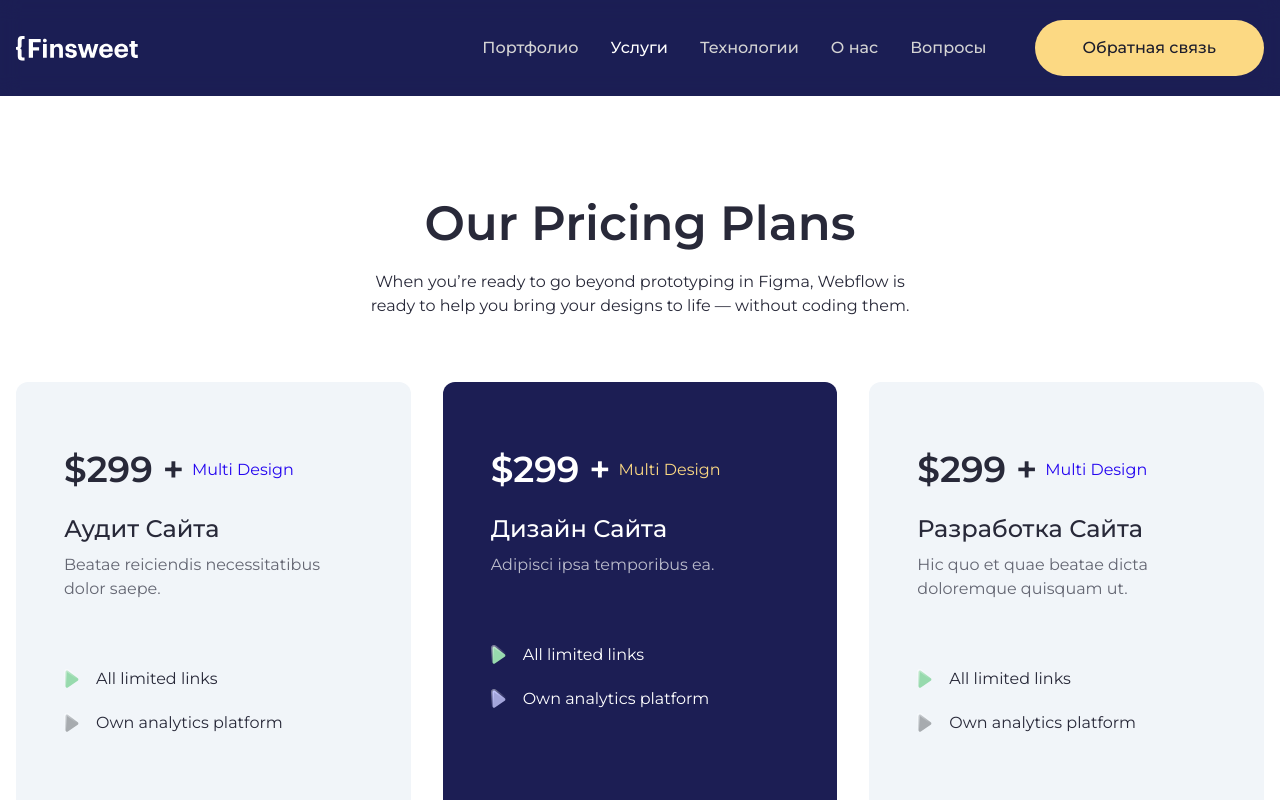
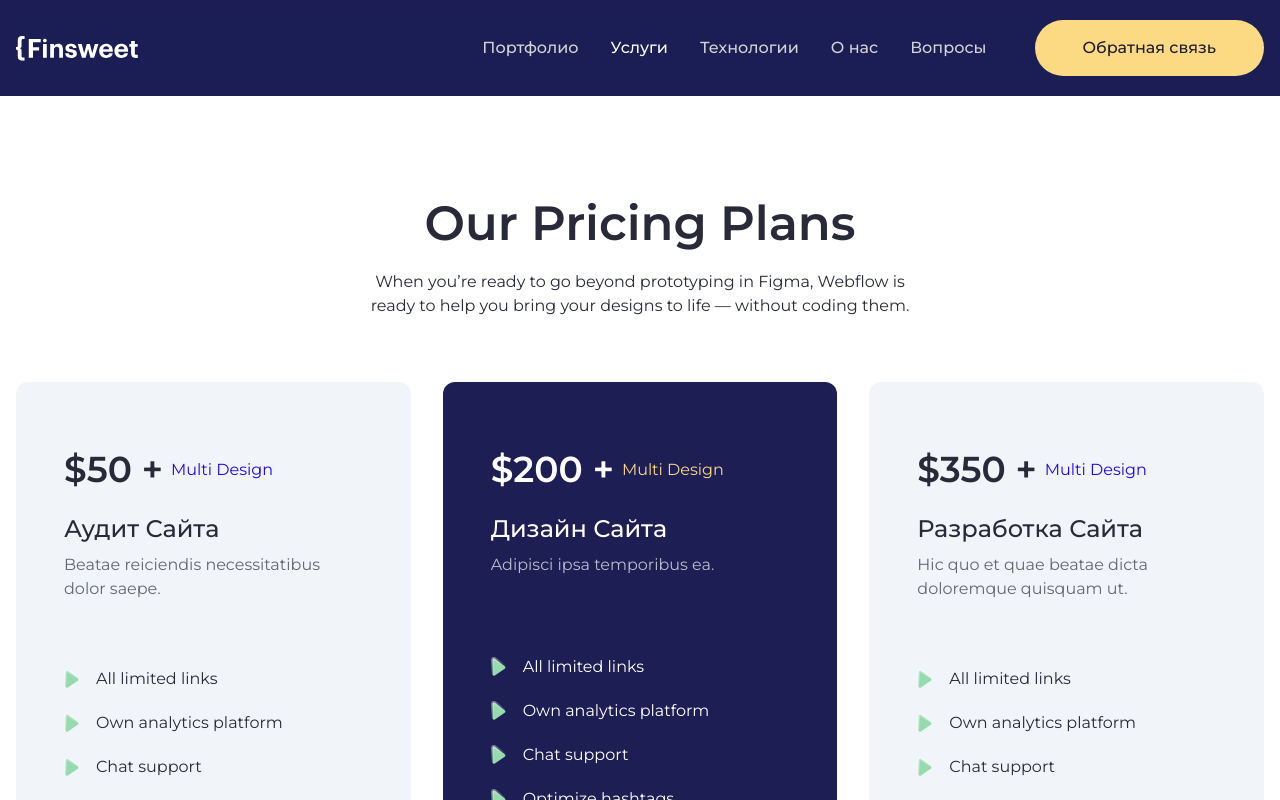
Before and after one commit to KirillUnited/digital-agency, a Next.js app: page /pricing in a window 1280 px wide. Shown: the top 800 px of the page. Built offline with nearby package versions, Linux system fonts and the light colour scheme.

Commit message:
update pricing card

```diff
--- a/src/components/shared/Pricing/PricingCard.tsx
+++ b/src/components/shared/Pricing/PricingCard.tsx
@@ -3,10 +3,10 @@ import { Button } from '../../ui/button'
 import { cn } from '@/lib/utils'
 
 type PricingCardType = {
-    price: string, title: string, description: string, variant?: string
+    price: string, title: string, description: string, variant?: string, features?: string[]
 }
 
-const PricingCard = ({ price, title, description, variant }: PricingCardType) => {
+const PricingCard = ({ price, title, description, variant, features }: PricingCardType) => {
     return (
         <div className={cn(
             'flex flex-col gap-8 lg:gap-16 bg-accent rounded-[12px] h-full px-6 lg:px-12 py-8 lg:py-16',
@@ -28,8 +28,11 @@ const PricingCard = ({ price, title, description, variant }: PricingCardType) =>
                     {description}
                 </p>
             </div>
-            <ul className='flex flex-col gap-4'>
-                <li className='paragraph grid grid-cols-[auto,_1fr] items-center gap-4'>
+            <ul className='flex flex-col gap-4 mt-auto'>
+                {
+                    features?.map((item) => {
+                        return (
+                            <li key={item} className='paragraph grid grid-cols-[auto,_1fr] items-center gap-4'>
                                 <svg xmlns="http://www.w3.org/2000/svg" width="16" height="21" viewBox="0 0 16 21" fill="none">
                                     <path d="M13.7767 9.23707C14.5942 9.85191 14.5701 11.0868 13.729 11.6691L3.85392 18.5069C2.85908 19.1958 1.5 18.4838 1.5 17.2737L1.5 3.00968C1.5 1.77272 2.91294 1.06739 3.90155 1.81084L13.7767 9.23707Z" fill="#97DAAD" stroke="url(#paint0_linear_174_502)" strokeWidth="3" />
                                     <defs>
@@ -39,9 +42,12 @@ const PricingCard = ({ price, title, description, variant }: PricingCardType) =>
                                         </linearGradient>
                                     </defs>
                                 </svg>
-                    All limited links
+                                {item}
                             </li>
-                <li className='paragraph grid grid-cols-[auto,_1fr] items-center gap-4'>
+                        )
+                    })
+                }
+                {/* <li className='paragraph grid grid-cols-[auto,_1fr] items-center gap-4'>
                     <svg xmlns="http://www.w3.org/2000/svg" width="16" height="21" viewBox="0 0 16 21" fill="none">
                         <g style={{ "mixBlendMode": "luminosity" }}>
                             <path d="M13.7767 9.23707C14.5942 9.85191 14.5701 11.0868 13.729 11.6691L3.85392 18.5069C2.85908 19.1958 1.5 18.4838 1.5 17.2737L1.5 3.00968C1.5 1.77272 2.91294 1.06739 3.90155 1.81084L13.7767 9.23707Z" fill="#FC80AD" />
@@ -55,7 +61,7 @@ const PricingCard = ({ price, title, description, variant }: PricingCardType) =>
                         </defs>
                     </svg>
                     Own analytics platform
-                </li>
+                </li> */}
             </ul>
             <Button variant={(variant === 'primary' ? 'default' : 'secondary')} className={cn(
                 'mt-auto self-center',
--- a/src/content/index.ts
+++ b/src/content/index.ts
@@ -20,11 +20,11 @@ export const navbar = [
     },
     {
         label: 'Технологии',
-        route: '/'
+        route: '/tech'
     },
     {
         label: 'О нас',
-        route: '/'
+        route: '/about'
     },
     {
         label: 'Вопросы',
@@ -154,43 +154,46 @@ export const faq = [
 
 export const pricing = [
     {
-        price: '$299 +',
+        price: '$50 +',
         title: 'аудит сайта',
-        description: 'Beatae reiciendis necessitatibus dolor saepe.'
+        description: 'Beatae reiciendis necessitatibus dolor saepe.',
+        features: ['All limited links', 'Own analytics platform', 'Chat support', 'Optimize hashtags', 'Unlimited users']
     },
     {
-        price: '$299 +',
+        price: '$200 +',
         title: 'дизайн сайта',
         description: 'Adipisci ipsa temporibus ea.',
-        variant: 'primary'
+        variant: 'primary',
+        features: ['All limited links', 'Own analytics platform', 'Chat support', 'Optimize hashtags', 'Unlimited users']
     },
     {
-        price: '$299 +',
+        price: '$350 +',
         title: 'разработка сайта',
-        description: 'Hic quo et quae beatae dicta doloremque quisquam ut.'
+        description: 'Hic quo et quae beatae dicta doloremque quisquam ut.',
+        features: ['All limited links', 'Own analytics platform', 'Chat support', 'Optimize hashtags', 'Unlimited users']
     },
     {
-        price: '$299 +',
+        price: '$200 +',
         title: 'разработка лендинга',
         description: 'Unde ut aliquam odio ut omnis.'
     },
     {
-        price: '$299 +',
+        price: '$200 +',
         title: 'контакстная реклама',
         description: 'Atque repellat aut et.'
     },
     {
-        price: '$299 +',
+        price: '$200 +',
         title: 'таргетированая реклама',
         description: 'Quod totam voluptatum.'
     },
     {
-        price: '$299 +',
+        price: '$150 +',
         title: 'SEO продвижение',
         description: 'Rem nesciunt architecto itaque natus culpa doloremque neque et voluptatibus.'
     },
     {
-        price: '$299 +',
+        price: '$200 +',
         title: 'SMM (ведение профилей в соцсетях)',
         description: 'Laboriosam ex ut.'
     },
```
Lines whose indentation alone changed are shown as unchanged.
